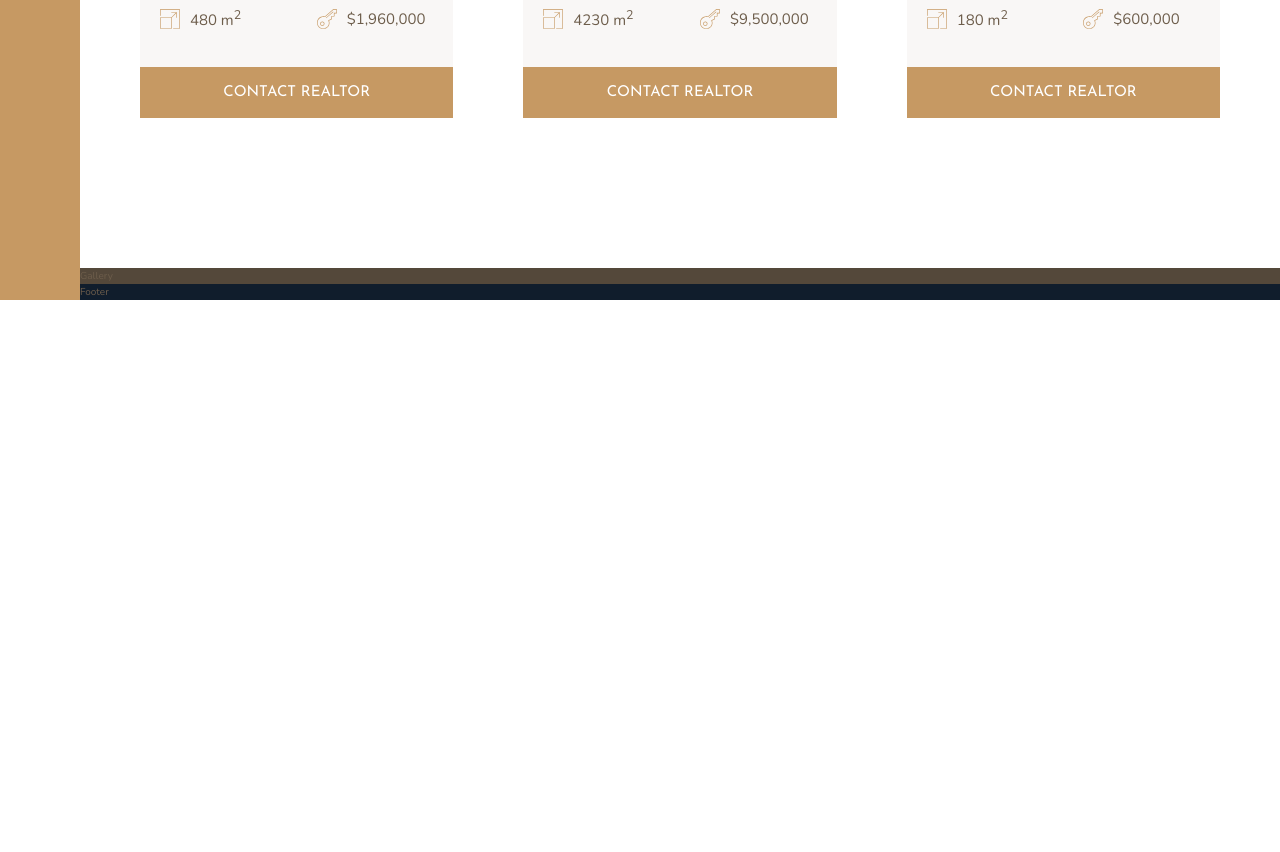
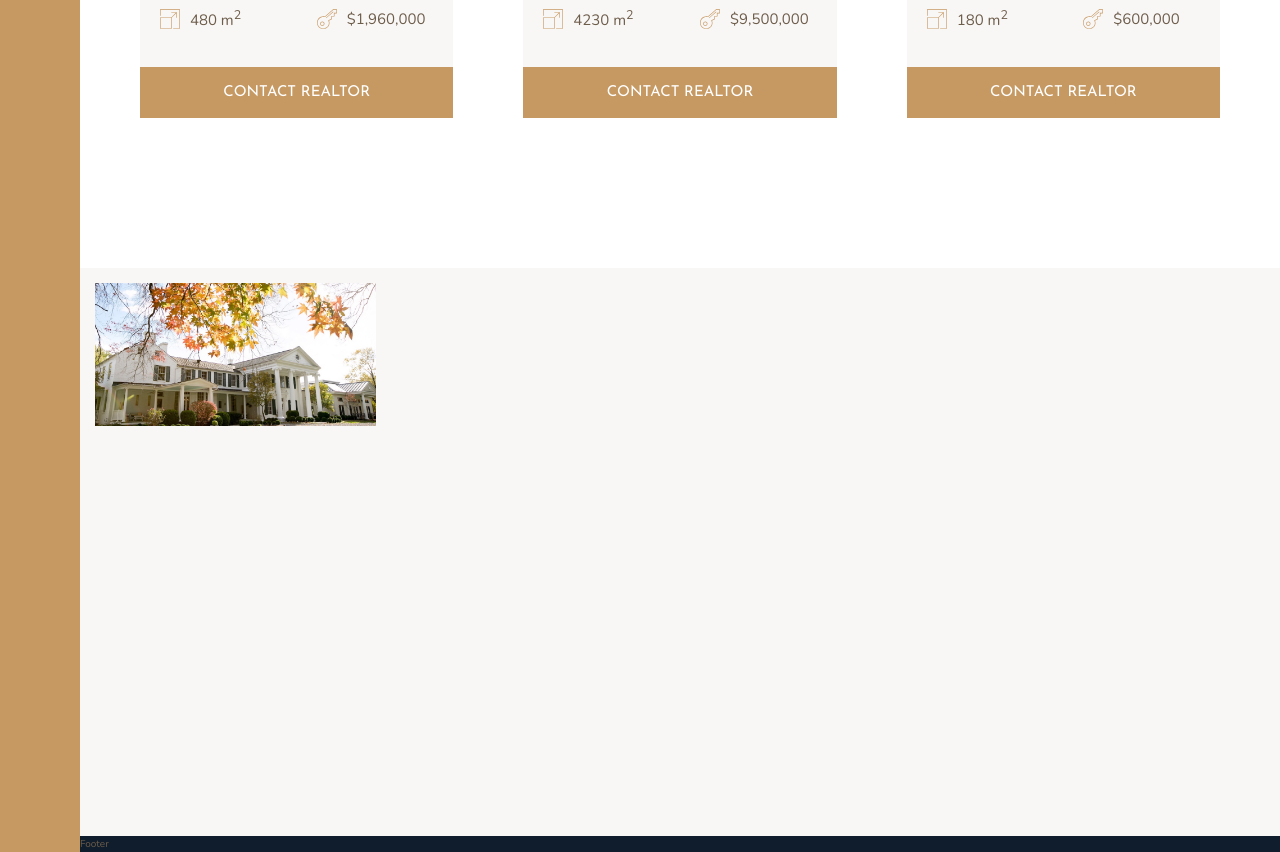
Before and after one commit to KamilKonopka/nexter, a website: page index.html in a window 1280 px wide. Shown: the part 2804-3656 px from the top of the page. Before the commit the page ends 3104 px from the top, so only its background shows below. Drawn offline with nearby package versions, Linux system fonts and the light colour scheme.

Commit message:
started to style gallery

```diff
--- a/index.html
+++ b/index.html
@@ -265,7 +265,11 @@
                 <button class="btn home__btn">Contact realtor</button>
             </div>
         </section>
-        <section class="gallery">Gallery</section>
+        <section class="gallery">
+            <figure class="gallery__item gallery__item--1">
+                    <img src="img/gal-1.jpeg" alt="Gallery image 1" class="gallery__img">
+            </figure>
+        </section>
         <footer class="footer">Footer</footer>
     </body>
 </html>
--- a/sass/_gallery.scss
+++ b/sass/_gallery.scss
@@ -1,4 +1,23 @@
 .gallery {
-    background-color: $color-grey-dark-1;
+    background-color: $color-grey-light-1;
     grid-column: full-start / full-end;
+    display: grid;
+    grid-template-columns: repeat(8, 1fr);
+    grid-template-rows: repeat(7, 5vw);
+    grid-gap: 1.5rem;
+    padding: 1.5rem;
+
+    &__item {
+        &--1 {
+            grid-row: 1 / span 2;
+            grid-column: 1 / span 2;
+        }
+    }
+
+    &__img {
+        width: 100%;
+        height: 100%;
+        object-fit: cover;
+        display: block;
+    }
 }
```
Also changed, not shown: css/style.css.
